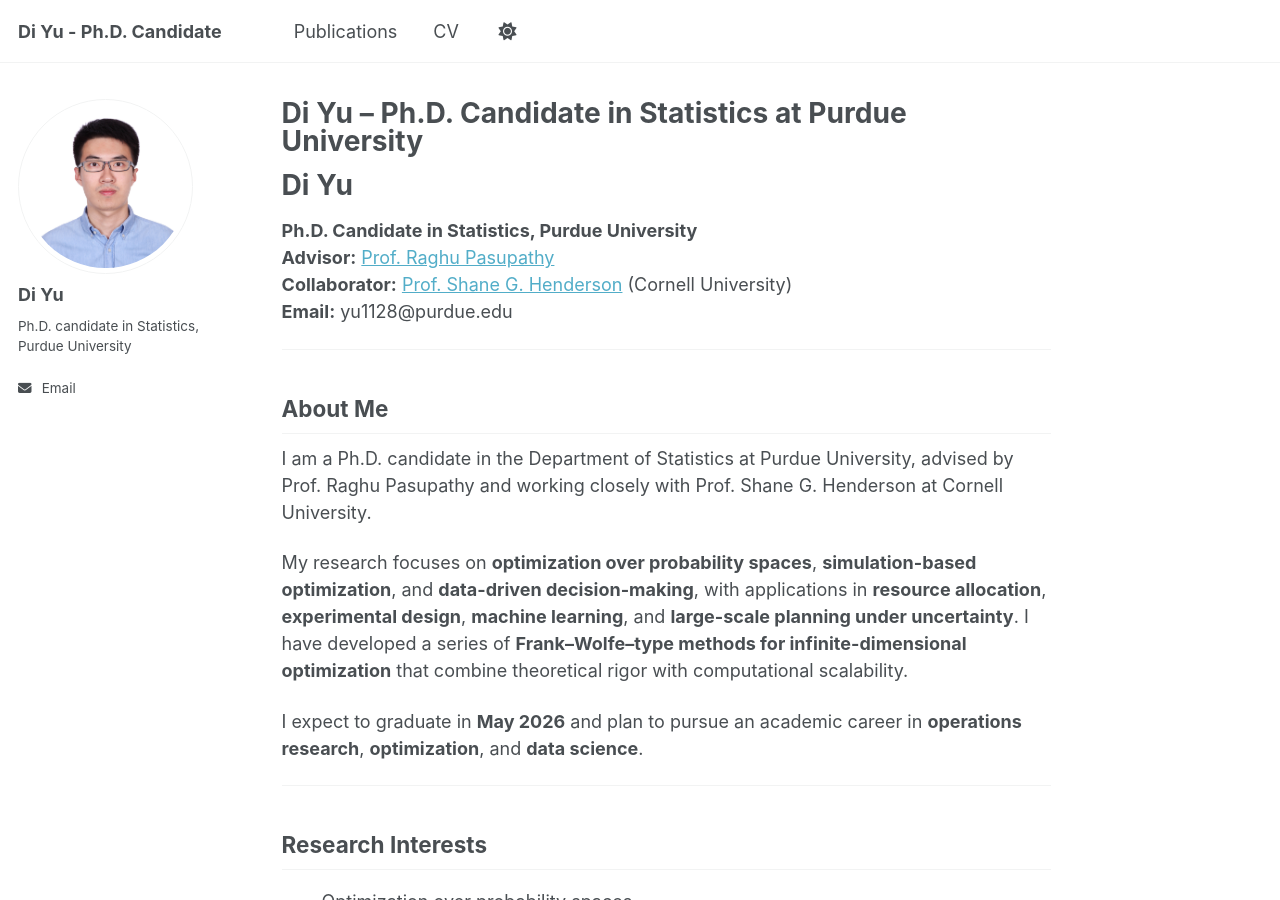
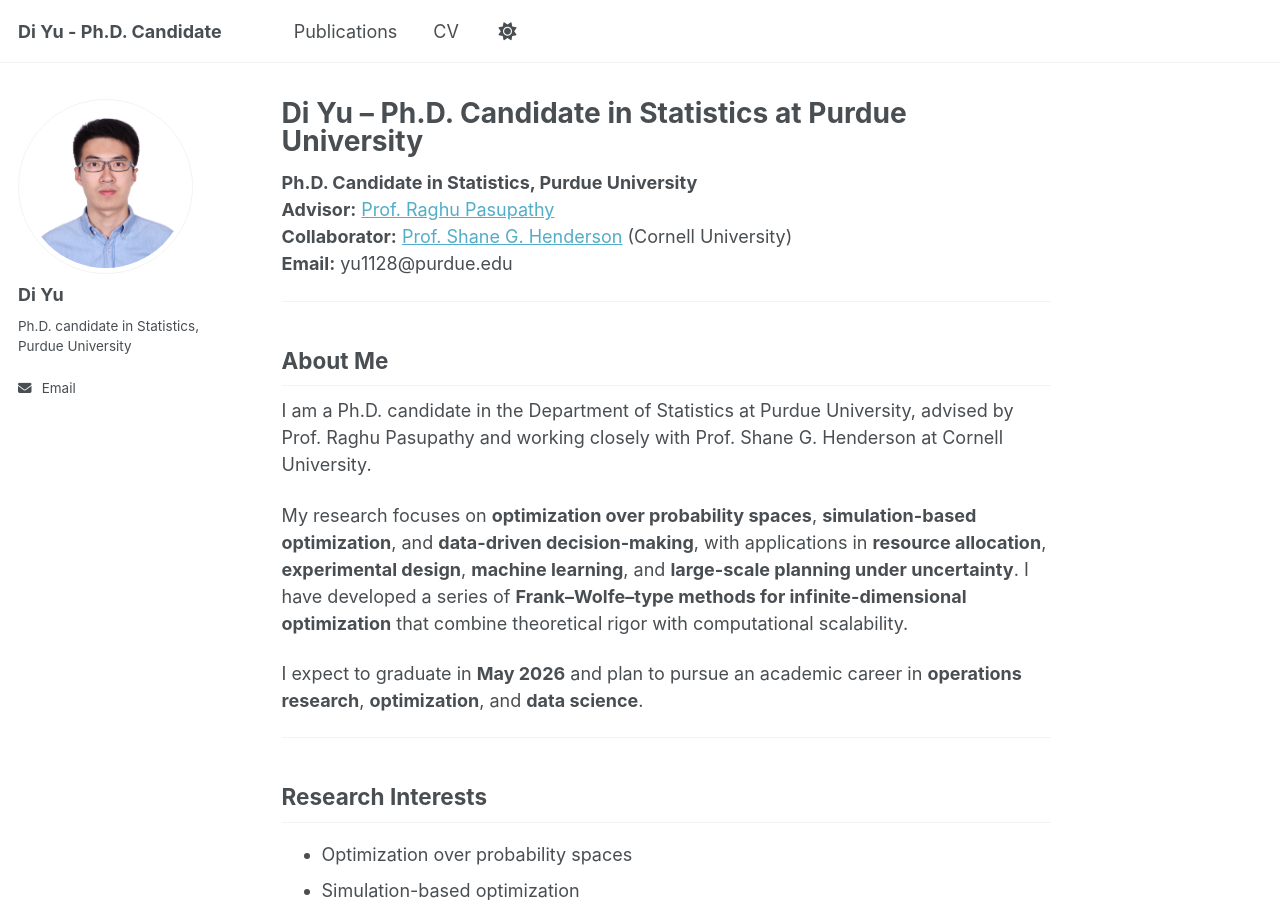
Before and after one commit to yudi12358/yudi12358.github.io, a Jekyll site: the page built from _pages/about.md, in a window 1280 px wide and 900 px high. Built offline with Jekyll 4.4.1, drawn with Linux system fonts in a browser that asks for light colours; a script that is not in the unit is left out.

```diff
--- a/_pages/about.md
+++ b/_pages/about.md
@@ -6,8 +6,6 @@ redirect_from:
   - /about/
   - /about.html
 ---
-
-# Di Yu
 
 **Ph.D. Candidate in Statistics, Purdue University**
 **Advisor:** [Prof. Raghu Pasupathy](https://www.stat.purdue.edu/~pasupath/)
```
